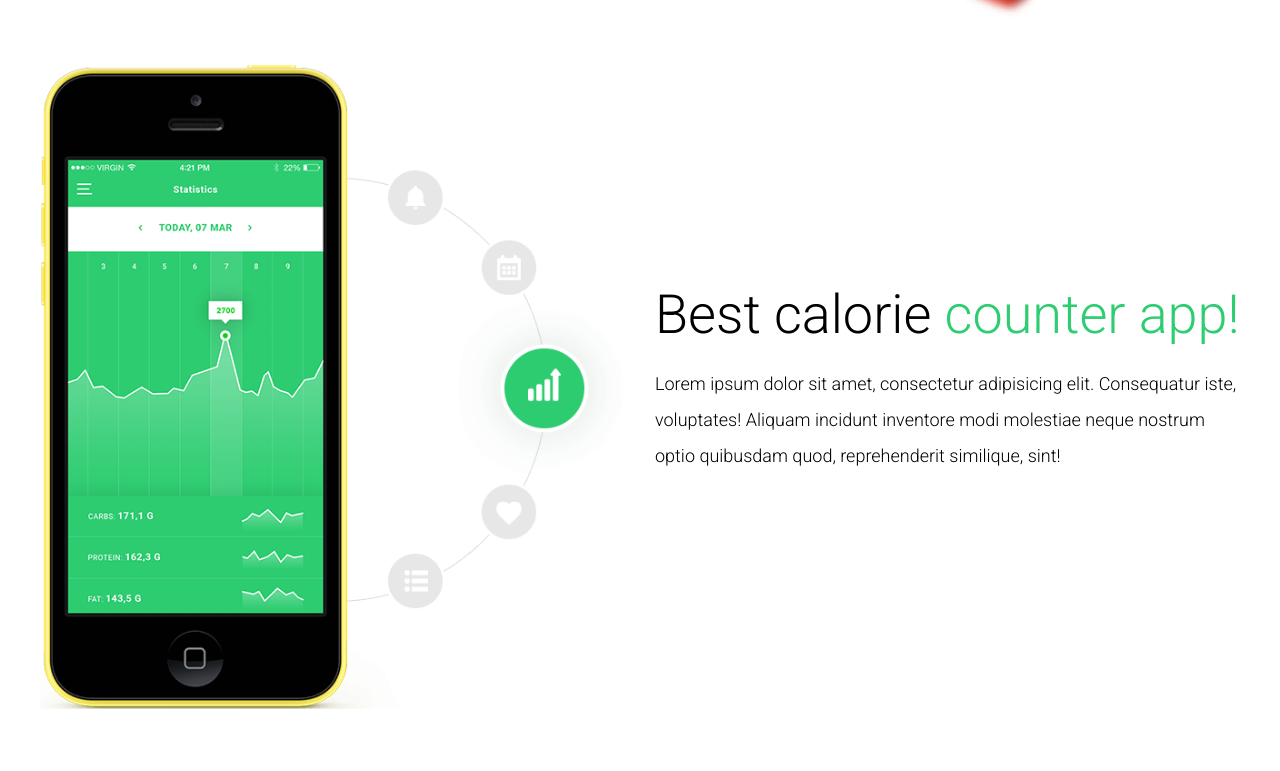
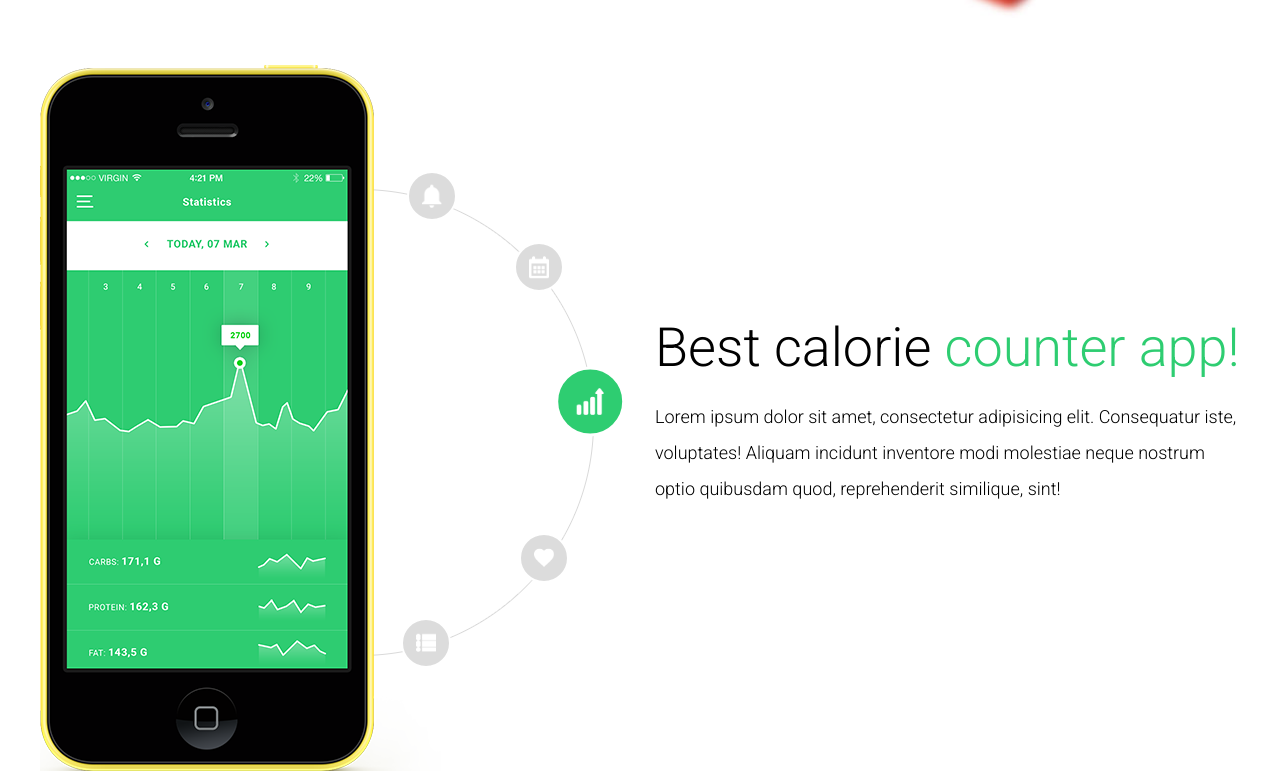
Before and after one commit to dorota-buraczynska/FitApp, a website: page index.html in a window 1280 px wide. Shown: the part 932-1703 px from the top of the page. Drawn offline with Linux system fonts and the light colour scheme.

Commit message:
add separate icons with hover effect instead of one image in features section

```diff
--- a/index.html
+++ b/index.html
@@ -32,13 +32,20 @@
             <img class="about-app__store-icon" src="images/icon-app-store.png">
             <img class="about-app__store-icon" src="images/icon-google-play.png">
         </div>
-        <div class="about-app__phone-image-wrapper"><img class="about-app__phone-image" src="images/phone-image-main.png"></div>
+        <div class="about-app__phone-image-wrapper"><img class="about-app__phone-image" src="images/main-phone.png"></div>
     </div>
 </section>
 
 <section class="features">
     <div class="features__wrapper">
-        <div class="features__image-wrapper"><img class="features__image" src="images/features-img.png" alt="features"></div>
+        <div class="features__image-wrapper">
+            <img class="features__image" src="images/features-2_03.png" alt="features">
+            <div class="features__icon features__icon--1"><img class="features__icon-img" src="images/bell.png" alt="sound"></div>
+            <div class="features__icon features__icon--2"><img class="features__icon-img" src="images/calendar.png" alt="calendar"></div>
+            <div class="features__icon features__icon--3 features__icon--active"><img class="features__icon-img" src="images/chart.png" alt="signal"></div>
+            <div class="features__icon features__icon--4"><img class="features__icon-img" src="images/heart.png" alt="heart"></div>
+            <div class="features__icon features__icon--5"><img class="features__icon-img" src="images/list.png" alt="list"></div>
+        </div>
         <div class="features__info">
             <h2 class="features__info-heading">Best calorie <span>counter app!</span></h2>
             <p class="features__info-text">Lorem ipsum dolor sit amet, consectetur adipisicing elit. Consequatur iste, voluptates! Aliquam incidunt inventore modi molestiae neque nostrum optio quibusdam quod, reprehenderit similique, sint!</p>
--- a/sass/components/_about-app.scss
+++ b/sass/components/_about-app.scss
@@ -56,6 +56,7 @@
 
   &__store-icon {
     margin-right: 28px;
+    cursor: pointer;
   }
 
   &:first-child {
--- a/sass/components/_features.scss
+++ b/sass/components/_features.scss
@@ -8,21 +8,86 @@
 
   &__image-wrapper {
     display: inline-block;
-    width: 49%;
+    width: 47%;
     vertical-align: middle;
     margin-top: 47px;
+    position: relative;
   }
 
   &__image {
     max-width: 100%;
   }
 
+  &__icon {
+    width: 50px;
+    height: 50px;
+    background-color: gainsboro;
+    border: 2px solid white;
+    border-radius: 50%;
+    position: absolute;
+    cursor: pointer;
+
+    &:hover {
+      width: 70px;
+      height: 70px;
+      background-color: $main-color;
+      transform: translate(-14%, -15%);
+      border: 3px solid white;
+
+      & .features__icon-img {
+        width: 27px;
+      }
+    }
+
+    &--1 {
+      top: 15%;
+      left: 65%;
+    }
+
+    &--2 {
+      top: 25%;
+      left: 84%;
+    }
+
+    &--3 {
+      width: 70px;
+      height: 70px;
+      background-color: $main-color;
+      transform: translate(-14%, -15%);
+      border: 3px solid white;
+      top: 44%;
+      left: 93%;
+
+      & .features__icon-img {
+        width: 27px;
+      }
+    }
+
+    &--4 {
+      top: 66%;
+      left: 85%;
+    }
+
+    &--5 {
+      top: 78%;
+      left: 64%;
+    }
+  }
+
+  &__icon-img {
+    width: 20px;
+    position: relative;
+    top: 50%;
+    left: 50%;
+    transform: translate(-50%, -50%);
+  }
+
   &__info {
     display: inline-block;
     vertical-align: middle;
-    width: 51%;
+    width: 53%;
     color: black;
-    padding: 30px 0 0 27px;
+    padding: 30px 0 0 51px;
   }
 
   &__info-heading {
@@ -44,4 +109,5 @@
       weight: 300;
     }
   }
+
 }
```
Also changed, not shown: css/main.css, images/bell.png (added), images/calendar.png (added), images/chart.png (added), images/features-2_03.png (added), images/features-img.png (deleted), images/heart.png (added), images/list.png (added), images/main-phone.png (added), images/phone-image-main.png (deleted).
